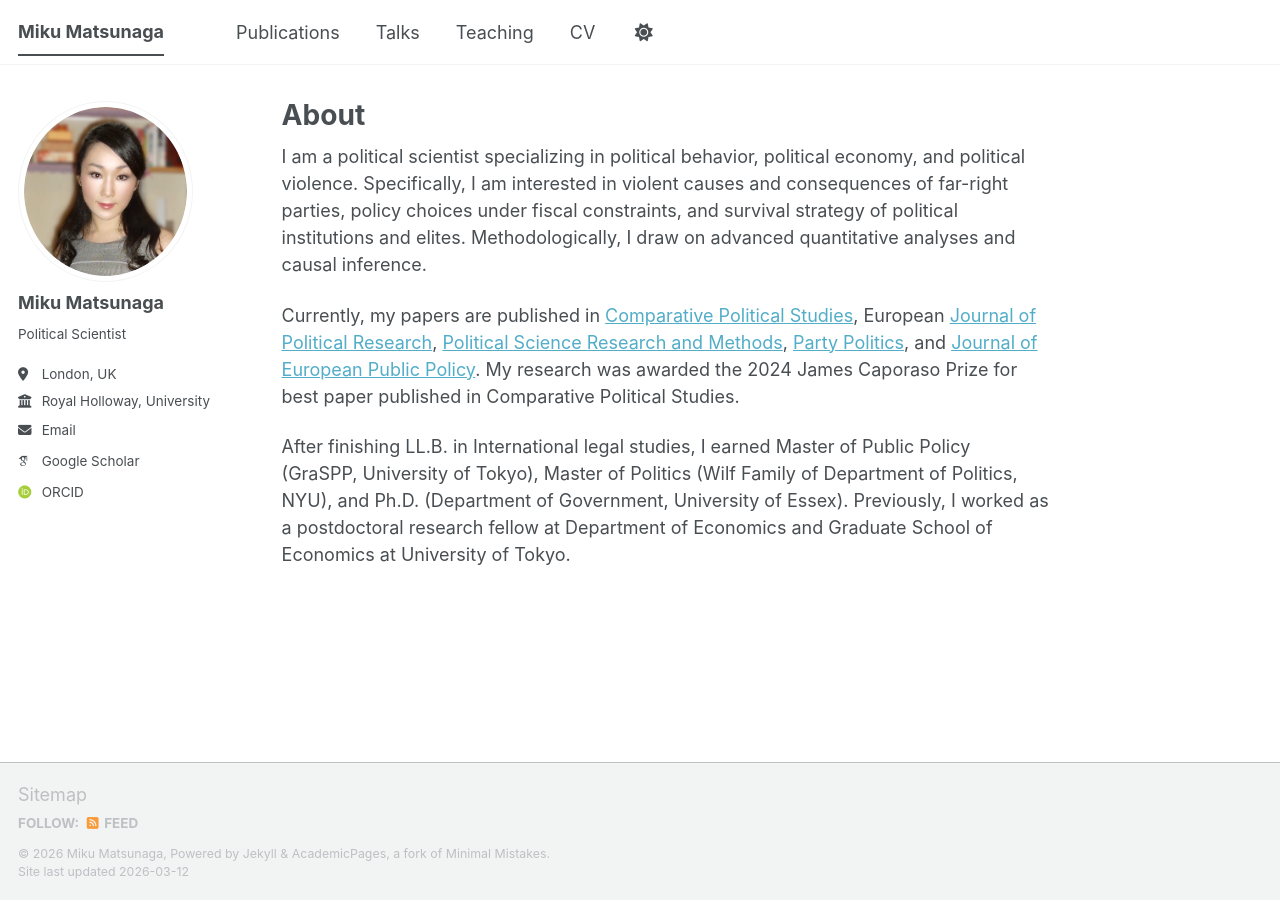
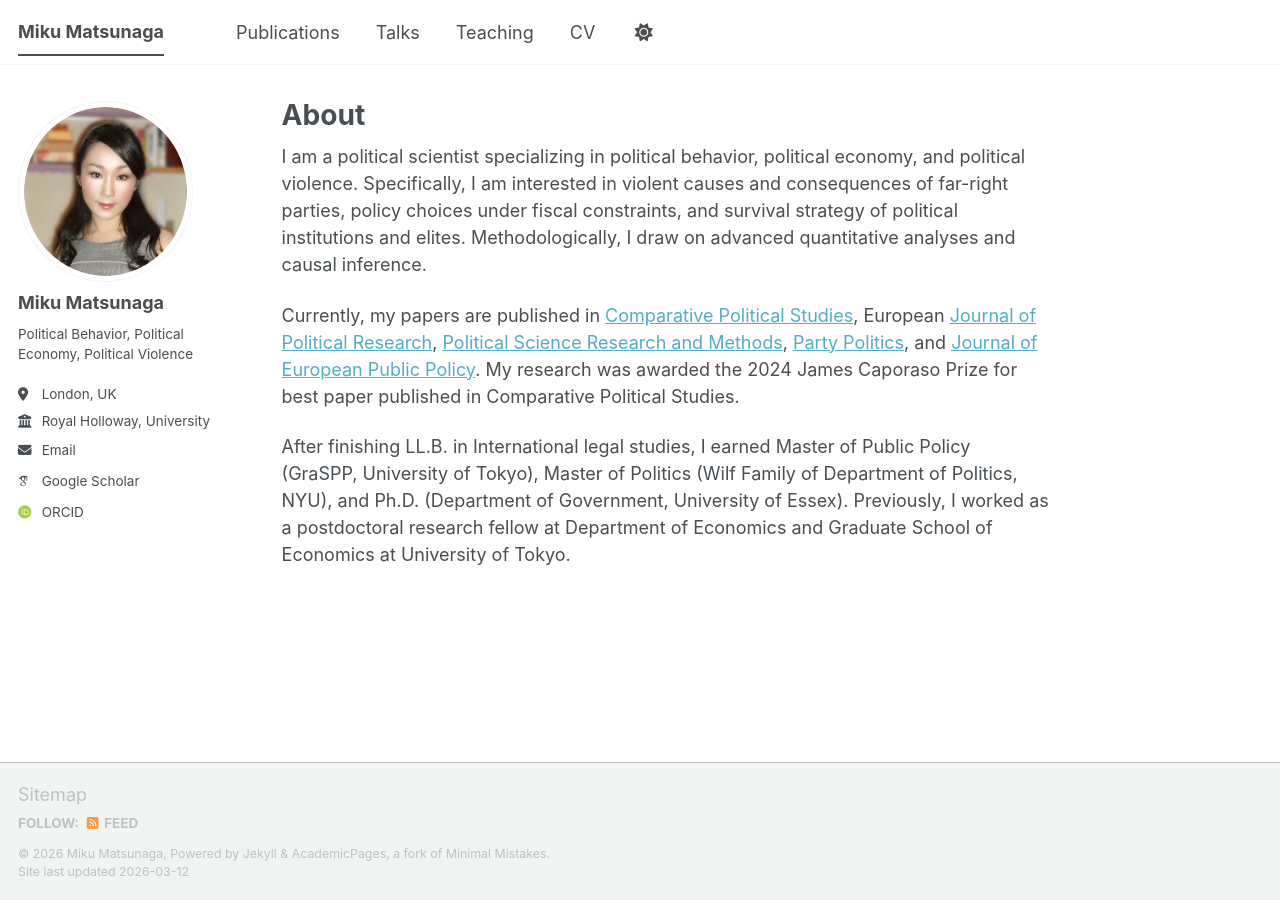
Before and after one commit to mikumatsunaga/mikumatsunaga.github.io, a Jekyll site: the page built from _pages/about.md, in a window 1280 px wide. Built offline with Jekyll 4.4.1, drawn with Linux system fonts in a browser that asks for light colours; some web fonts are replaced; a script bundle is joined from its source files by our own code; library files that are not in the unit come from our copies.

Commit message:
Update _config.yml

```diff
--- a/_config.yml
+++ b/_config.yml
@@ -26,7 +26,7 @@ author:
   avatar           : "IMG_2668.png"
   name             : "Miku Matsunaga"
   pronouns         : # example: "she/her"
-  bio              : "Political Scientist"
+  bio              : "Political Behavior, Political Economy, Political Violence"
   location         : "London, UK"
   employer         : "Royal Holloway, University of London"
   uri              : # URL
```
